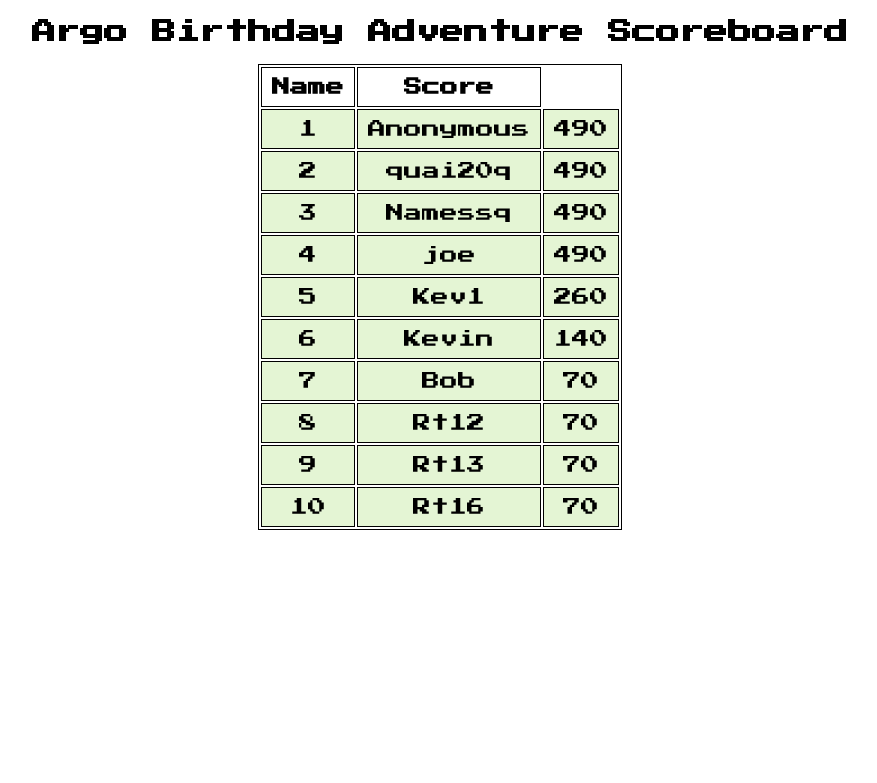
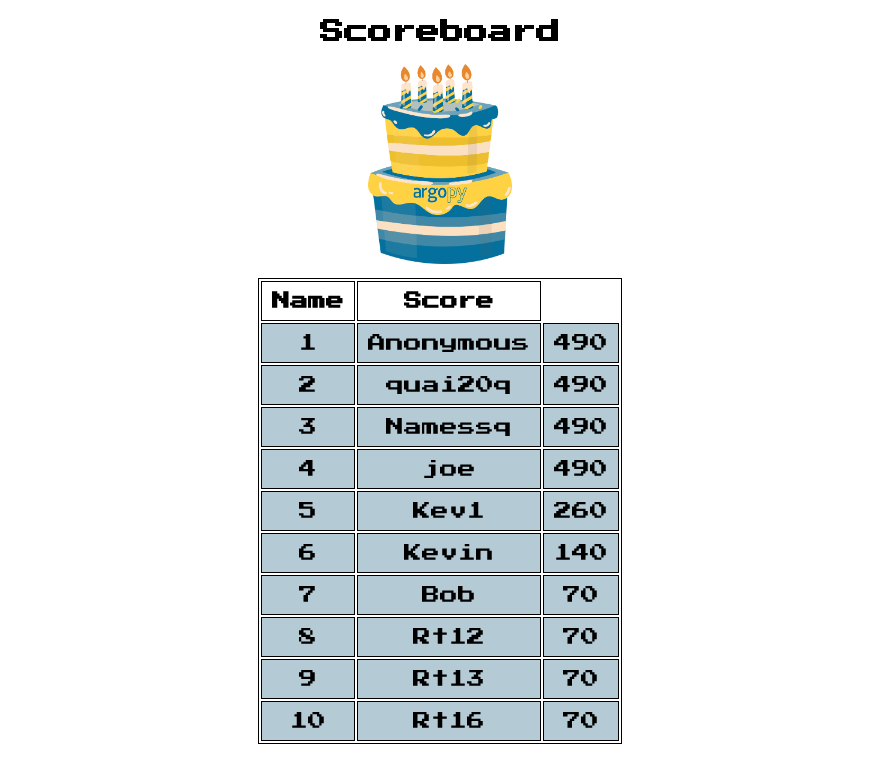
Before and after one commit to euroargodev/argopy-5years, a Flask app: page //scoreboard in a window 1280 px wide. Shown: the top 783 px of the page, without its empty margins (200-1077 px from the left). Run offline with Flask 3, Linux system fonts and the light colour scheme.

Commit message:
visuals for score page

```diff
--- a/argo-crusade/templates/scoreboard.html
+++ b/argo-crusade/templates/scoreboard.html
@@ -20,7 +20,7 @@
 
     td {
       font-family: 'Press Start 2P';
-      background-color: #E4F5D4;
+      background-color: #b4cad4;
       border: 1px solid black;
     }
 
@@ -39,8 +39,8 @@
   </style>
 </head>
 <section>
-  <h1>Argo Birthday Adventure Scoreboard</h1>
-
+  <h1>Scoreboard</h1>
+  <center><img src="{{ url_for('static', filename='assets/g2.png')}}" height="200" style="margin-bottom:10px;"></center>
   <!-- TABLE CONSTRUCTION-->
   <table id='table'>
     <!-- HEADING FORMATION -->
@@ -48,7 +48,6 @@
       <th>Name</th>
       <th>Score</th>
     </tr>
-
     <script>
       $(document).ready(function () {
 
```
